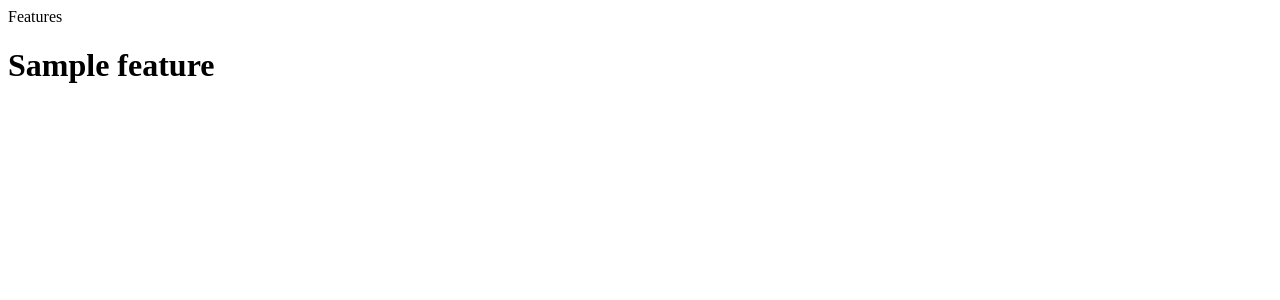
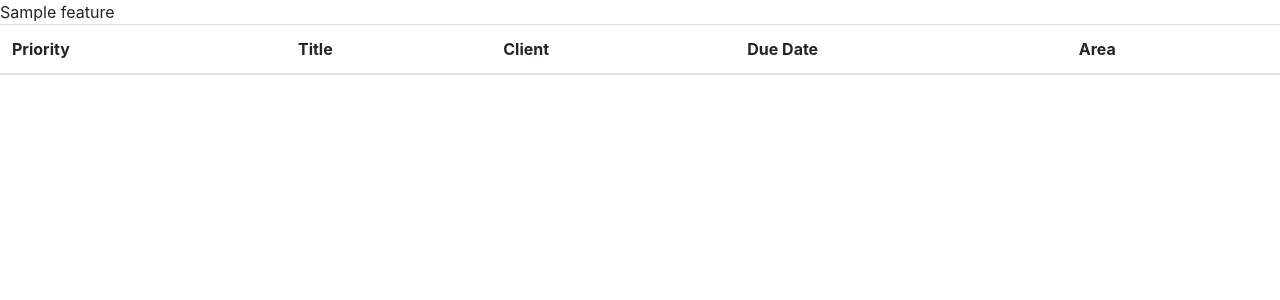
Before and after one commit to michaelkirschbaum/bug-tracker, a Flask app: page /show in a window 1280 px wide. Shown: the top 300 px of the page. Run offline with Flask 2, Linux system fonts and the light colour scheme; a user stored in the database is signed in; tables that the repository leaves empty hold one stand-in row (values such as "Sample post"); lists and menus that the app fills with data are empty; some libraries are stand-ins or nearby versions.

Commit message:
build table in query.html

```diff
--- a/templates/administration.html
+++ b/templates/administration.html
@@ -3,7 +3,11 @@
   <head>
     <meta charset="UTF-8">
     <title>Administration</title>
+    <link rel="stylesheet" href="https://maxcdn.bootstrapcdn.com/bootstrap/4.0.0-alpha.3/css/bootstrap.min.css" integrity="sha384-MIwDKRSSImVFAZCVLtU0LMDdON6KVCrZHyVQQj6e8wIEJkW4tvwqXrbMIya1vriY" crossorigin="anonymous">
   </head>
   <body>
+    <script src="https://ajax.googleapis.com/ajax/libs/jquery/3.0.0/jquery.min.js" integrity="sha384-THPy051/pYDQGanwU6poAc/hOdQxjnOEXzbT+OuUAFqNqFjL+4IGLBgCJC3ZOShY" crossorigin="anonymous"></script>
+    <script src="https://cdnjs.cloudflare.com/ajax/libs/tether/1.2.0/js/tether.min.js" integrity="sha384-Plbmg8JY28KFelvJVai01l8WyZzrYWG825m+cZ0eDDS1f7d/js6ikvy1+X+guPIB" crossorigin="anonymous"></script>
+    <script src="https://maxcdn.bootstrapcdn.com/bootstrap/4.0.0-alpha.3/js/bootstrap.min.js" integrity="sha384-ux8v3A6CPtOTqOzMKiuo3d/DomGaaClxFYdCu2HPMBEkf6x2xiDyJ7gkXU0MWwaD" crossorigin="anonymous"></script>
   </body>
 </html>
--- a/templates/query.html
+++ b/templates/query.html
@@ -3,12 +3,28 @@
   <head>
     <meta charset="UTF-8">
     <title>Features</title>
+    <link rel="stylesheet" href="https://maxcdn.bootstrapcdn.com/bootstrap/4.0.0-alpha.4/css/bootstrap.min.css" integrity="2hfp1SzUoho7/TsGGGDaFdsuuDL0LX2hnUp6VkX3CUQ2K4K+xjboZdsXyp4oUHZj" crossorigin="anonymous">
   </head>
   <body>
-    </h1>Features<h1>
+    <table class="table">
+      <thead>
+        <tr>
+          <th>Priority</th>
+          <th>Title</th>
+          <th>Client</th>
+          <th>Due Date</th>
+          <th>Area</th>
+        </tr>
+      </thead>
+      <tbody>
+        {% for feature in features %}
+          {{ feature.title }}<br>
+        {% endfor %}
+      </tbody>
+    </table>
 
-    {% for feature in features %}
-      {{ feature.title }}<br>
-    {% endfor %}
+    <script src="https://ajax.googleapis.com/ajax/libs/jquery/3.0.0/jquery.min.js" integrity="sha384-THPy051/pYDQGanwU6poAc/hOdQxjnOEXzbT+OuUAFqNqFjL+4IGLBgCJC3ZOShY" crossorigin="anonymous"></script>
+    <script src="https://cdnjs.cloudflare.com/ajax/libs/tether/1.2.0/js/tether.min.js" integrity="sha384-Plbmg8JY28KFelvJVai01l8WyZzrYWG825m+cZ0eDDS1f7d/js6ikvy1+X+guPIB" crossorigin="anonymous"></script>
+    <script src="https://maxcdn.bootstrapcdn.com/bootstrap/4.0.0-alpha.3/js/bootstrap.min.js" integrity="sha384-ux8v3A6CPtOTqOzMKiuo3d/DomGaaClxFYdCu2HPMBEkf6x2xiDyJ7gkXU0MWwaD" crossorigin="anonymous"></script>
   </body>
 </html>
```
Also changed, not shown: templates/form.html (+10 -0 lines), templates/register.html (+4 -3 lines).
